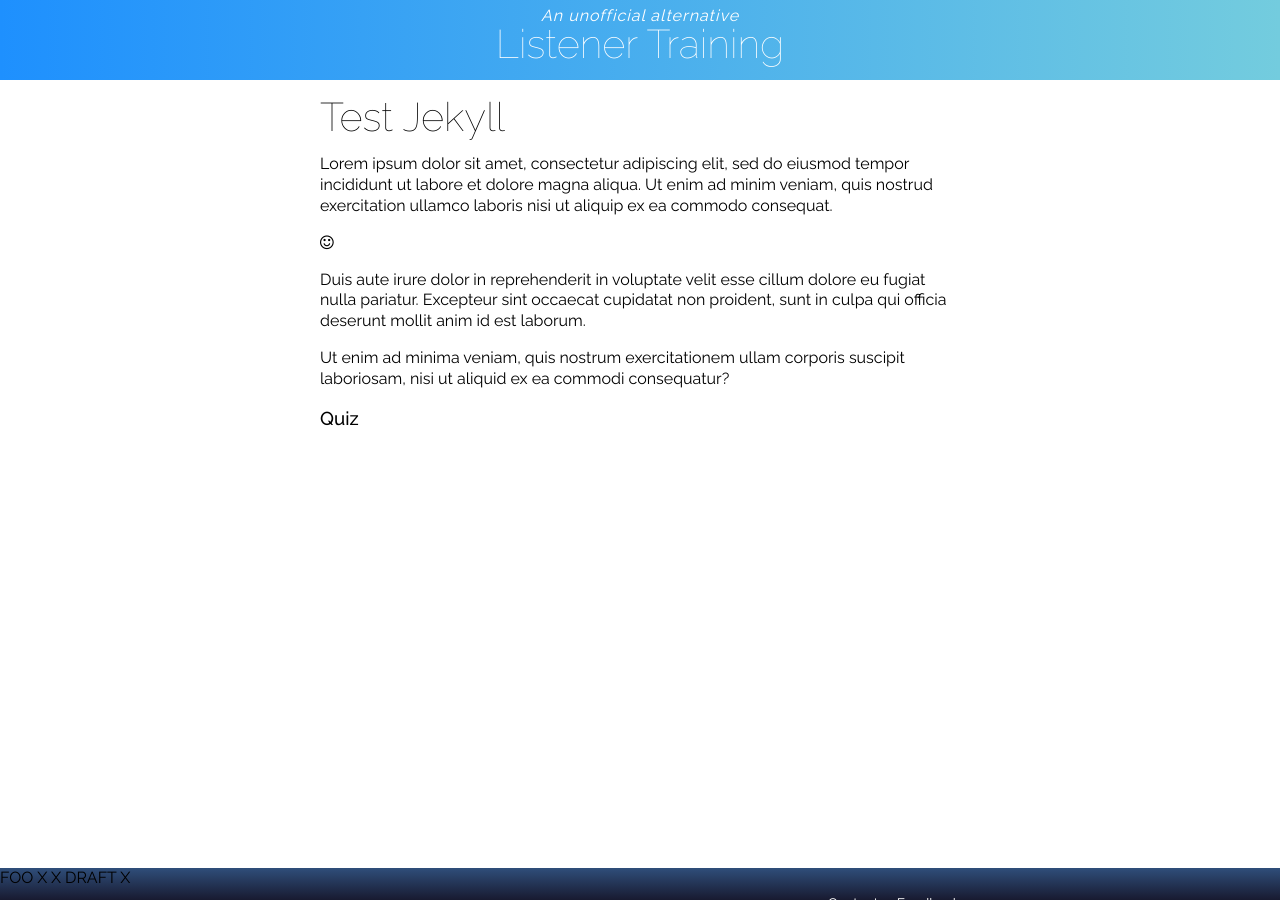
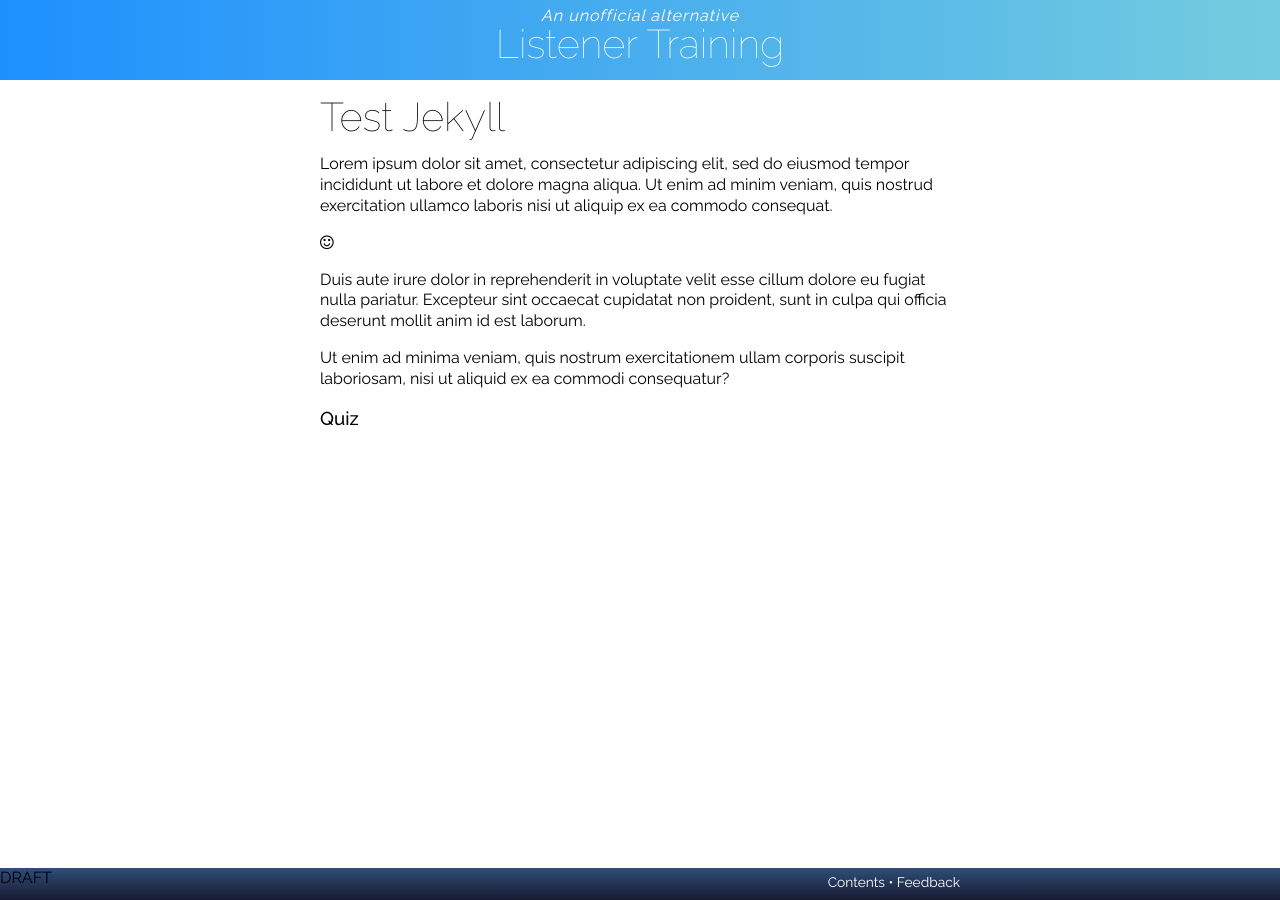
Before and after one commit to RarelyCharlie/rarelycharlie.github.io, a Jekyll site: the page built from test.md, in a window 1280 px wide. Built offline with Jekyll 4.4.1, drawn with Linux system fonts in a browser that asks for light colours; nearby versions of some CDN libraries.

Commit message:
try version in footer

```diff
--- a/_layouts/listen.html
+++ b/_layouts/listen.html
@@ -23,6 +23,7 @@ body {font-family: Raleway, sans-serif; font-size: 16px; font-weight: 400; line-
   background: #159957 linear-gradient(to right, #1e90fe 0%, #73ccde 100%);}
 #footer {z-index: 9; position: fixed; bottom: 0; height: 32px; width: 100%;
   background: #2f4e7a linear-gradient(#2f4e7a, #181a30);}
+#version {float: left;}
 #footer-content {color: white; max-width: 640px; margin: 0 auto; padding: 4px 1ex 0 1ex; text-align: right; font-size: 86%;}
 #footer-content a {display: inline-block; color: white; text-decoration: none;}
 #footer-content a:hover {color: #cdf;}
@@ -210,7 +211,7 @@ reviewpage = function () {
 <p id="next"></p>
 </div>
 <div id="footer">
-FOO {{ version }} X {{ page.version }} X {{ layout.version }} X
+<div id="version">{{ layout.version }}</div>
 <div id="footer-content"><a href="#" title="Table of Contents">Contents</a>&nbsp;&bull;&nbsp;<a href="#" title="Send feedback. (7 Cups login required.)">Feedback</a></div></div>
 </body>
 </html>
```
